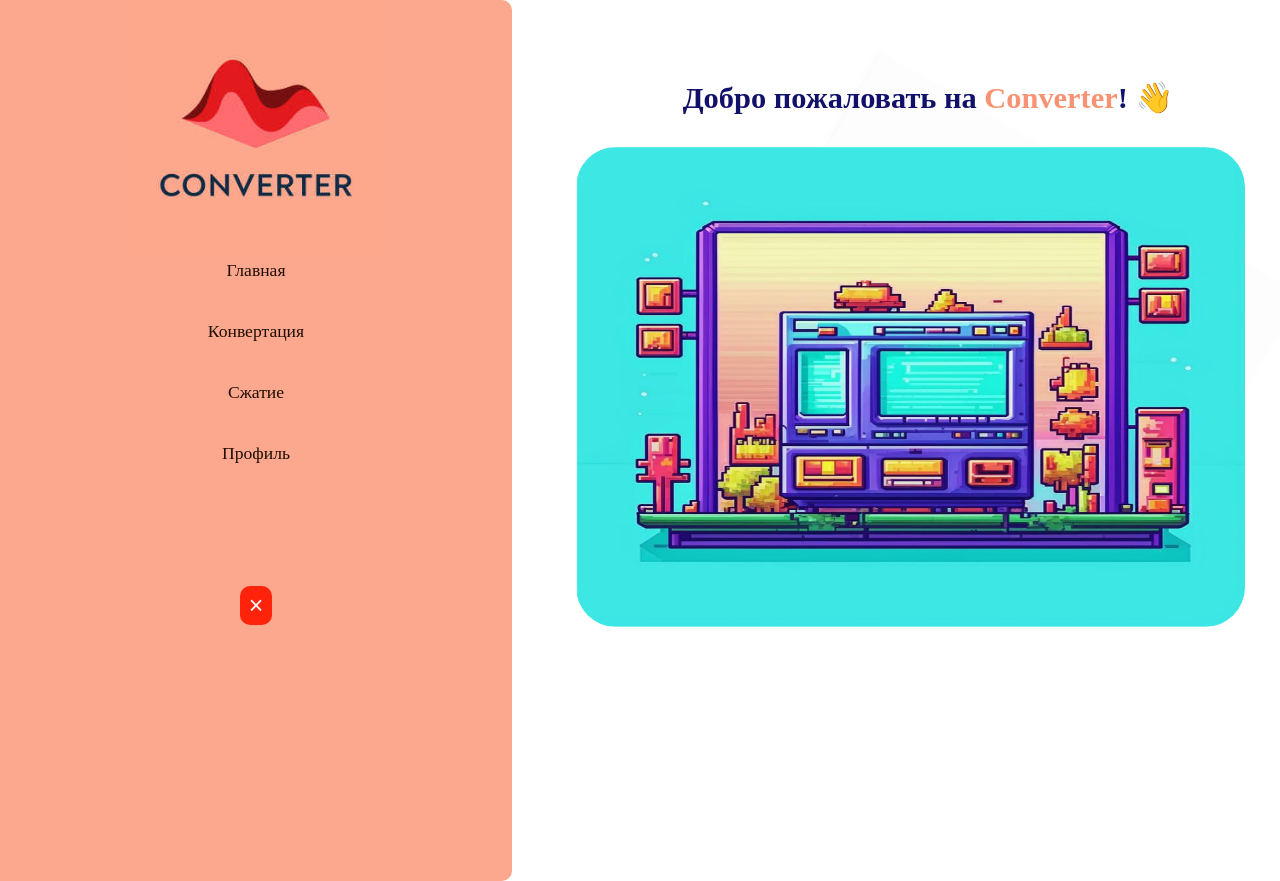
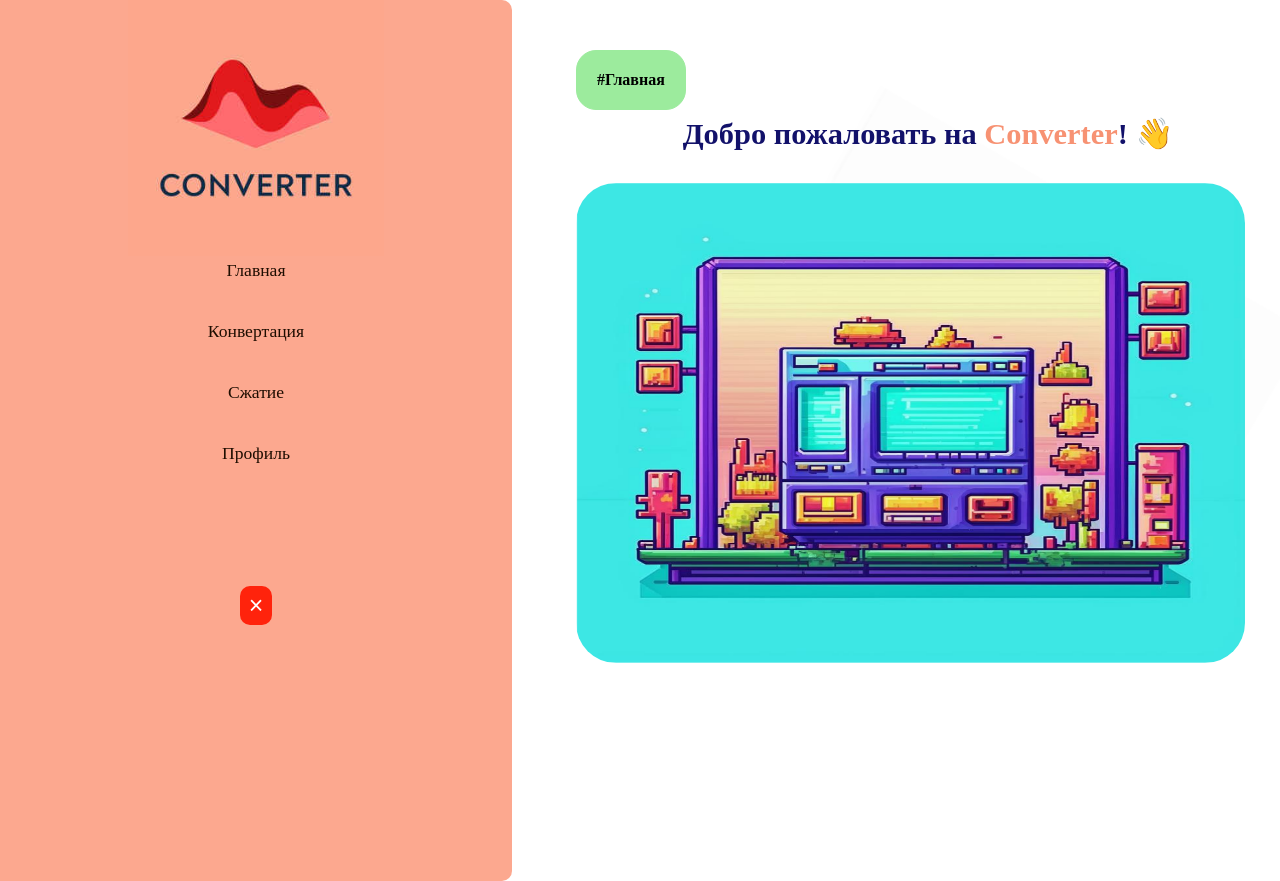
Before and after one commit to darkfos/converterClient, a React (Create React App) app in the folder converter/: page / in a window 1280 px wide. Shown: the top 881 px of the page. Built offline with nearby package versions, Linux system fonts and the light colour scheme.

Commit message:
add: api service; upd: pages

```diff
--- a/converter/src/App.js
+++ b/converter/src/App.js
@@ -4,6 +4,7 @@ import MainBanner1 from "./static/images/main_baner-1.png";
 import MainBanner2 from "./static/images/main_baner-2.png";
 import "./static/styles/component.css";
 import CustomBtn from "./core/widgets/customBtn/CustomBtn";
+import { PagesEnums } from "./core/en/js_en";
 
 
 function App() {
@@ -39,6 +40,9 @@ function App() {
   return <Fragment>
     <HeaderComponent />
     <main className="mainBody">
+      <span className="dopInfo">{PagesEnums.Main}</span>
+      <br />
+      <br />
       <h3 className="mainBody__h3">Добро пожаловать на <b style={spanStyle}>Converter</b>! &#128075;</h3>
       <img src={MainBanner1} style={styleImg} onMouseEnter={(e) => {
         if (e.target.style.width == "55%") {
--- /dev/null
+++ b/converter/src/core/en/js_en.js
@@ -0,0 +1,6 @@
+export const PagesEnums = {
+    Main: "#Главная",
+    Convert: "#Конвертация",
+    Compres: "#Сжатие",
+    Profile: "#Профиль"
+};
--- a/converter/src/core/pages/CompressPage.jsx
+++ b/converter/src/core/pages/CompressPage.jsx
@@ -1,11 +1,15 @@
 import { Fragment } from "react";
 import HeaderComponent from "../components/header/HeaderComponent";
+import { PagesEnums } from "../en/js_en";
 
 
 function CompressPage() {
     return <Fragment>
         <HeaderComponent />
-        <p>Compress page</p>
+        <div className="mainBody">
+            <span className="dopInfo">{PagesEnums.Compres}</span>
+            <p>Compress page</p>
+        </div>
     </Fragment>
 }
 
--- a/converter/src/core/pages/ConvertPage.jsx
+++ b/converter/src/core/pages/ConvertPage.jsx
@@ -1,11 +1,16 @@
 import { Fragment } from "react";
 import HeaderComponent from "../components/header/HeaderComponent";
+import "../../static/styles/component.css";
+import { PagesEnums } from "../en/js_en";
 
 
 function ConvertPage() {
     return <Fragment>
         <HeaderComponent />
-        <p>Convert page</p>
+        <div className="mainBody">
+            <span className="dopInfo">{PagesEnums.Convert}</span>
+            <p>Convert page</p>
+        </div>
     </Fragment>
 }
 
--- a/converter/src/core/pages/ProfilePage.jsx
+++ b/converter/src/core/pages/ProfilePage.jsx
@@ -1,11 +1,20 @@
 import { Fragment } from "react";
 import HeaderComponent from "../components/header/HeaderComponent";
+import { PagesEnums } from "../en/js_en";
 
 
 function ProfilePage() {
+
+    let arraysSymbols = ["🐴", "🦉", "🐒", "🐍", "🐶", "🐱"];
+
     return <Fragment>
         <HeaderComponent />
-        <p>Profile page</p>
+        <div className="mainBody">
+            <span className="dopInfo">{PagesEnums.Profile}</span>
+            <br />
+            <br />
+            <h3 className="mainBody__h3">Страница профиля   {arraysSymbols[Math.ceil(Math.random() * arraysSymbols.length-1)]}</h3>
+        </div>
     </Fragment>
 }
 
--- a/converter/src/static/styles/component.css
+++ b/converter/src/static/styles/component.css
@@ -100,3 +100,15 @@ body, html {
         transform: scaleX(-1) rotate(-30deg);
     }
 }
+
+
+/* Other */
+.dopInfo {
+    background-color: #9ceb9d;
+    padding: 20px;
+    border: 1px solid #9ceb9d;
+    border-radius: 20px;
+    position: absolute;
+    margin-left: 0%;
+    font-weight: 600;
+}
```
Also changed, not shown: converter/src/core/auth/AuthService.jsx (+20 -0 lines), converter/src/core/auth/OtherApiService.jsx (added, +24 -0 lines).
